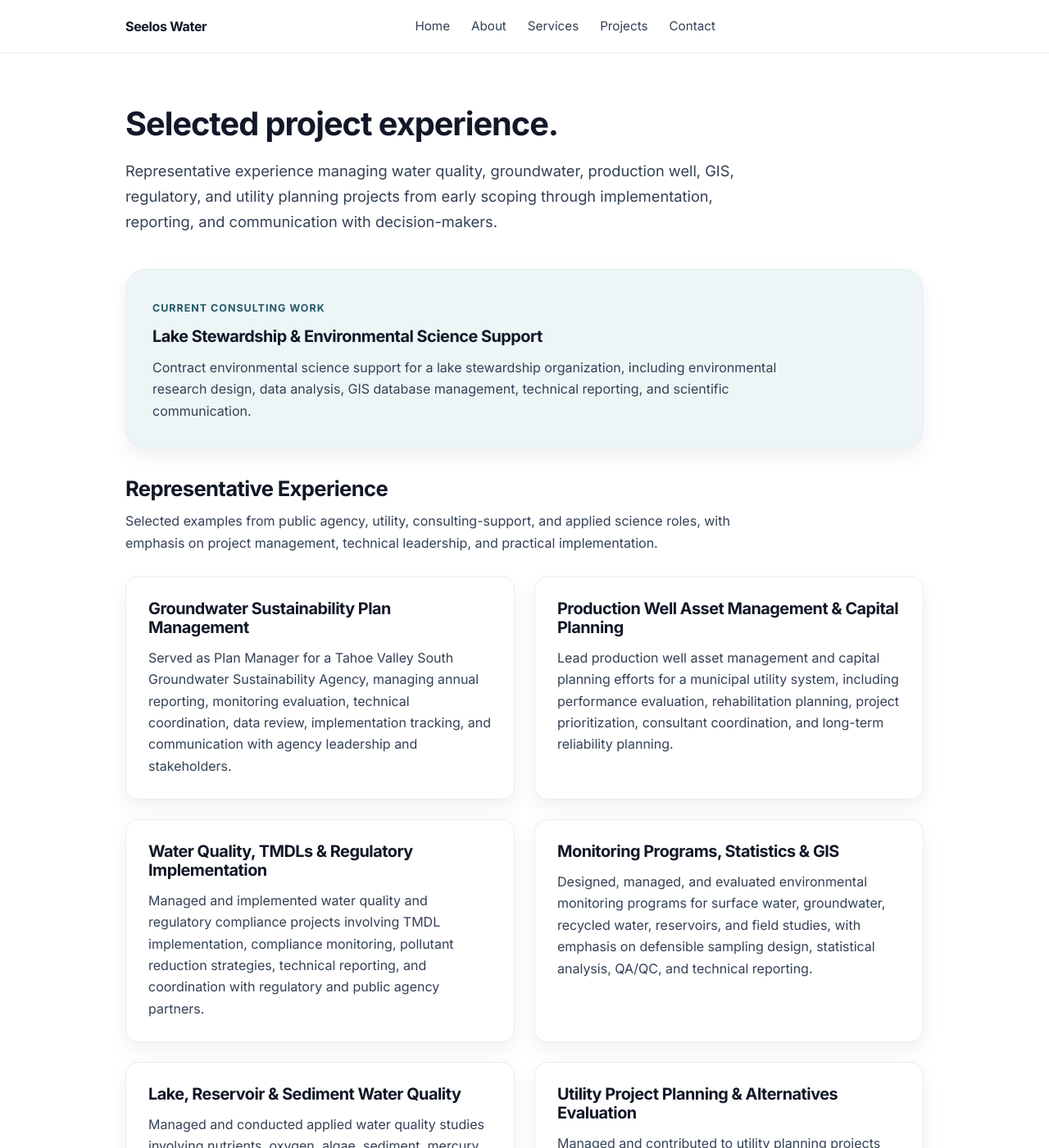
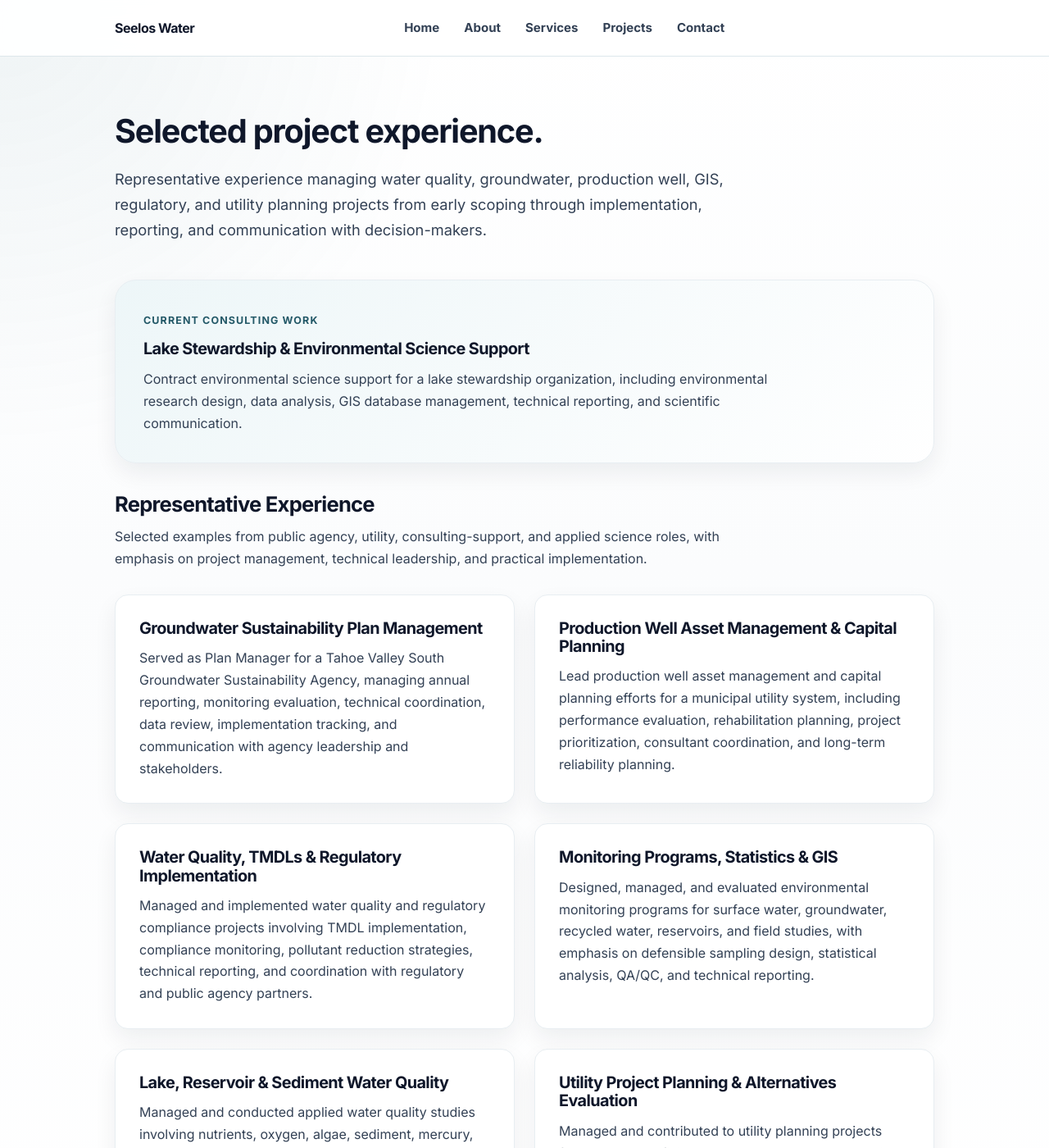
Before and after one commit to markseelos/seelos-water, a Jekyll site: the page built from projects.md, in a window 1280 px wide and 1400 px high. Shown: the whole window at 82% size. Built offline with Jekyll 4.4.1, drawn with Linux system fonts in a browser that asks for light colours.

Commit message:
Update style.css

```diff
--- a/assets/css/style.css
+++ b/assets/css/style.css
@@ -3,22 +3,25 @@
 ========================= */
 
 :root {
-  --background: #ffffff;
-  --soft-background: #f6f8f9;
-  --soft-blue: #eef5f7;
-  --heading: #111827;
+  --background: #fbfcfd;
+  --surface: #ffffff;
+  --soft-background: #f4f7f8;
+  --soft-blue: #edf6f8;
+  --heading: #0f172a;
   --text: #334155;
   --muted: #64748b;
   --accent: #2f6f7e;
   --accent-dark: #245968;
-  --border: #d9e2e7;
+  --accent-light: #d8eaee;
+  --border: #d8e3e8;
   --border-light: #e8eef2;
   --white: #ffffff;
-  --shadow: 0 18px 45px rgba(15, 23, 42, 0.08);
-  --shadow-soft: 0 10px 25px rgba(15, 23, 42, 0.06);
+  --shadow: 0 22px 55px rgba(15, 23, 42, 0.1);
+  --shadow-soft: 0 12px 28px rgba(15, 23, 42, 0.065);
+  --shadow-subtle: 0 6px 18px rgba(15, 23, 42, 0.045);
   --radius: 16px;
-  --radius-large: 24px;
-  --content-width: 1030px;
+  --radius-large: 26px;
+  --content-width: 1060px;
 }
 
 /* =========================
@@ -37,11 +40,13 @@ html {
 
 body {
   margin: 0;
-  background: var(--background);
+  background:
+    radial-gradient(circle at top left, rgba(47, 111, 126, 0.08), transparent 34rem),
+    linear-gradient(180deg, #ffffff 0%, var(--background) 42%, #ffffff 100%);
   color: var(--text);
   font-family: Inter, system-ui, -apple-system, BlinkMacSystemFont, "Segoe UI", sans-serif;
   font-size: 16px;
-  line-height: 1.65;
+  line-height: 1.68;
   -webkit-font-smoothing: antialiased;
   text-rendering: optimizeLegibility;
 }
@@ -55,6 +60,7 @@ img {
 a {
   color: var(--accent);
   text-decoration: none;
+  text-underline-offset: 3px;
 }
 
 a:hover {
@@ -71,23 +77,23 @@ h3,
 h4 {
   margin: 0;
   color: var(--heading);
-  line-height: 1.15;
-  letter-spacing: -0.025em;
+  line-height: 1.12;
+  letter-spacing: -0.03em;
 }
 
 h1 {
   font-size: clamp(2.05rem, 3.8vw, 3rem);
-  font-weight: 800;
+  font-weight: 820;
 }
 
 h2 {
   font-size: clamp(1.45rem, 2.4vw, 2rem);
-  font-weight: 760;
+  font-weight: 780;
 }
 
 h3 {
   font-size: clamp(1.1rem, 1.55vw, 1.32rem);
-  font-weight: 740;
+  font-weight: 760;
 }
 
 h4 {
@@ -112,7 +118,7 @@ li {
 .lead {
   color: var(--text);
   font-size: clamp(1.02rem, 1.45vw, 1.14rem);
-  line-height: 1.7;
+  line-height: 1.72;
 }
 
 /* =========================
@@ -120,15 +126,20 @@ li {
 ========================= */
 
 .site-header {
-  border-bottom: 1px solid var(--border-light);
-  background: rgba(255, 255, 255, 0.97);
+  position: sticky;
+  top: 0;
+  z-index: 50;
+  border-bottom: 1px solid rgba(216, 227, 232, 0.85);
+  background: rgba(255, 255, 255, 0.92);
+  backdrop-filter: blur(14px);
+  -webkit-backdrop-filter: blur(14px);
 }
 
 .header-inner {
   max-width: var(--content-width);
   margin: 0 auto;
-  padding: 0 28px;
-  min-height: 64px;
+  padding: 0 30px;
+  min-height: 68px;
   display: flex;
   align-items: center;
   justify-content: space-between;
@@ -136,26 +147,34 @@ li {
 
 .logo a {
   color: var(--heading);
-  font-weight: 760;
-  letter-spacing: -0.02em;
+  font-weight: 800;
+  letter-spacing: -0.03em;
   text-decoration: none;
+}
+
+.logo a:hover {
+  color: var(--accent-dark);
 }
 
 .nav {
   display: flex;
   align-items: center;
-  gap: 26px;
+  gap: 8px;
 }
 
 .nav a {
   color: #334155;
-  font-size: 0.95rem;
-  font-weight: 500;
+  font-size: 0.94rem;
+  font-weight: 620;
   text-decoration: none;
+  padding: 8px 11px;
+  border-radius: 999px;
+  transition: background 0.18s ease, color 0.18s ease;
 }
 
 .nav a:hover {
-  color: var(--accent);
+  color: var(--accent-dark);
+  background: var(--soft-blue);
 }
 
 /* Compatibility with alternate header class names */
@@ -180,7 +199,7 @@ header nav {
 main {
   max-width: var(--content-width);
   margin: 0 auto;
-  padding: 64px 28px 92px;
+  padding: 70px 30px 96px;
 }
 
 section {
@@ -195,8 +214,8 @@ section {
 .services-title-block,
 .projects-title-block,
 .about-title-block {
-  max-width: 820px;
-  margin-bottom: 42px;
+  max-width: 840px;
+  margin-bottom: 44px;
 }
 
 .page-title-block h1,
@@ -205,8 +224,8 @@ section {
 .about-title-block h1,
 .contact-card h1,
 .contact-content h1 {
-  font-size: clamp(1.9rem, 3.1vw, 2.55rem);
-  line-height: 1.12;
+  font-size: clamp(1.95rem, 3.1vw, 2.65rem);
+  line-height: 1.1;
   margin-bottom: 20px;
 }
 
@@ -223,69 +242,87 @@ section {
 
 .hero {
   display: grid;
-  grid-template-columns: minmax(0, 1.1fr) minmax(280px, 0.9fr);
-  gap: 56px;
+  grid-template-columns: minmax(0, 0.98fr) minmax(0, 1.02fr);
+  gap: 54px;
   align-items: center;
-  padding: 20px 0 66px;
+  min-height: calc(100vh - 230px);
+  padding: 8px 0 48px;
 }
 
+.hero-image {
+  width: 100%;
+  aspect-ratio: 4 / 3;
+  max-height: 470px;
+  object-fit: cover;
+  border-radius: var(--radius-large);
+  box-shadow: var(--shadow);
+  border: 1px solid rgba(255, 255, 255, 0.7);
+}
+
+.hero-text,
 .hero-content {
-  max-width: 680px;
+  max-width: 690px;
 }
 
 .hero h1 {
-  font-size: clamp(2.45rem, 5vw, 4.35rem);
-  margin-bottom: 24px;
+  position: relative;
+  font-size: clamp(2.7rem, 5.4vw, 4.55rem);
+  margin-bottom: 20px;
 }
 
-.hero .lead {
-  margin-bottom: 30px;
+.hero h1::after {
+  content: "";
+  display: block;
+  width: 68px;
+  height: 4px;
+  margin-top: 18px;
+  border-radius: 999px;
+  background: linear-gradient(90deg, var(--accent), rgba(47, 111, 126, 0.2));
 }
 
-.hero-actions {
-  display: flex;
-  flex-wrap: wrap;
-  gap: 14px;
-  margin-top: 28px;
+.tagline {
+  margin-bottom: 20px;
+  color: var(--accent-dark);
+  font-size: 0.92rem;
+  font-weight: 800;
+  letter-spacing: 0.105em;
+  text-transform: uppercase;
 }
 
-.button,
-.button-secondary {
-  display: inline-flex;
-  align-items: center;
-  justify-content: center;
-  padding: 12px 18px;
-  border-radius: 999px;
-  font-weight: 700;
-  font-size: 0.95rem;
-  transition: transform 0.2s ease, background 0.2s ease, color 0.2s ease, border-color 0.2s ease;
+.hero-lead {
+  margin-bottom: 18px;
+  color: var(--heading);
+  font-size: clamp(1.24rem, 2.1vw, 1.58rem);
+  line-height: 1.44;
+  letter-spacing: -0.018em;
 }
 
-.button {
-  background: var(--accent);
-  color: var(--white);
+.hero-text p:not(.tagline):not(.hero-lead),
+.hero-content p:not(.tagline):not(.hero-lead) {
+  max-width: 620px;
+  color: var(--text);
+  font-size: 1.04rem;
 }
 
-.button:hover {
-  background: var(--accent-dark);
-  color: var(--white);
-  transform: translateY(-1px);
+/* Optional if you kept a single homepage CTA */
+.hero-cta {
+  margin-top: 24px;
+  margin-bottom: 0;
 }
 
-.button-secondary {
-  border: 1px solid var(--border);
-  color: var(--heading);
-  background: var(--white);
+.hero-cta a {
+  color: var(--accent);
+  font-weight: 760;
 }
 
-.button-secondary:hover {
-  border-color: var(--accent);
-  color: var(--accent);
-  transform: translateY(-1px);
+.hero-cta a:hover {
+  color: var(--accent-dark);
+  text-decoration: underline;
 }
 
+/* Legacy homepage card support */
 .hero-card {
-  background: var(--soft-background);
+  background: rgba(255, 255, 255, 0.88);
   border: 1px solid var(--border-light);
   border-radius: var(--radius-large);
   box-shadow: var(--shadow);
@@ -301,6 +338,7 @@ section {
   padding-left: 1.1rem;
 }
 
+/* Legacy homepage grid support */
 .home-section {
   margin-top: 64px;
 }
@@ -316,7 +354,7 @@ section {
 }
 
 .feature-box {
-  background: var(--white);
+  background: var(--surface);
   border: 1px solid var(--border-light);
   border-radius: var(--radius);
   padding: 26px;
@@ -343,10 +381,10 @@ section {
 
 .about-section,
 .about-box {
-  background: var(--white);
+  background: var(--surface);
   border: 1px solid var(--border-light);
   border-radius: var(--radius);
-  padding: 28px;
+  padding: 30px;
   box-shadow: var(--shadow-soft);
 }
 
@@ -366,7 +404,7 @@ section {
 .about-profile {
   display: grid;
   grid-template-columns: minmax(0, 1fr) 260px;
-  gap: 36px;
+  gap: 38px;
   align-items: start;
 }
 
@@ -375,7 +413,7 @@ section {
   width: 220px;
   height: 220px;
   object-fit: cover;
-  border-radius: 18px;
+  border-radius: 22px;
   display: block;
   margin: 0 auto 24px;
   box-shadow: var(--shadow-soft);
@@ -398,7 +436,7 @@ img.profile-photo {
   width: 100%;
   max-width: 260px;
   height: auto;
-  border-radius: 18px;
+  border-radius: 22px;
   display: block;
   margin: 0 auto;
   box-shadow: var(--shadow-soft);
@@ -414,7 +452,7 @@ img.profile-photo {
 
 .services-intro {
   max-width: 760px;
-  margin-bottom: 28px;
+  margin-bottom: 30px;
 }
 
 .services-intro h2 {
@@ -426,15 +464,22 @@ img.profile-photo {
   display: grid;
   grid-template-columns: repeat(2, minmax(0, 1fr));
   gap: 24px;
-  margin-top: 28px;
+  margin-top: 30px;
 }
 
 .service-box {
-  background: var(--white);
+  background: var(--surface);
   border: 1px solid var(--border-light);
   border-radius: var(--radius);
-  padding: 28px;
+  padding: 30px;
   box-shadow: var(--shadow-soft);
+  transition: transform 0.18s ease, box-shadow 0.18s ease, border-color 0.18s ease;
+}
+
+.service-box:hover {
+  transform: translateY(-2px);
+  box-shadow: var(--shadow);
+  border-color: var(--accent-light);
 }
 
 .service-box h3 {
@@ -455,11 +500,13 @@ img.profile-photo {
   grid-template-columns: minmax(230px, 0.75fr) minmax(0, 1.25fr);
   gap: 34px;
   align-items: start;
-  margin-top: 42px;
-  padding: 34px;
-  background: var(--soft-blue);
+  margin-top: 44px;
+  padding: 36px;
+  background:
+    linear-gradient(135deg, rgba(237, 246, 248, 0.95), rgba(255, 255, 255, 0.9));
   border: 1px solid var(--border-light);
   border-radius: var(--radius-large);
+  box-shadow: var(--shadow-subtle);
 }
 
 .engagement-box h2 {
@@ -482,7 +529,7 @@ img.profile-photo {
   border: 1px solid var(--border-light);
   color: var(--accent-dark);
   font-size: 0.88rem;
-  font-weight: 650;
+  font-weight: 680;
 }
 
 /* =========================
@@ -494,14 +541,15 @@ img.profile-photo {
 }
 
 .projects-section {
-  margin-top: 34px;
+  margin-top: 36px;
 }
 
 .project-feature {
-  background: var(--soft-blue);
+  background:
+    linear-gradient(135deg, rgba(237, 246, 248, 0.98), rgba(255, 255, 255, 0.92));
   border: 1px solid var(--border-light);
   border-radius: var(--radius-large);
-  padding: 32px;
+  padding: 34px;
   box-shadow: var(--shadow-soft);
 }
 
@@ -510,8 +558,8 @@ img.profile-photo {
   margin-bottom: 12px;
   color: var(--accent-dark);
   font-size: 0.78rem;
-  font-weight: 800;
-  letter-spacing: 0.08em;
+  font-weight: 820;
+  letter-spacing: 0.09em;
   text-transform: uppercase;
 }
 
@@ -532,11 +580,18 @@ img.profile-photo {
 }
 
 .project-box {
-  background: var(--white);
+  background: var(--surface);
   border: 1px solid var(--border-light);
   border-radius: var(--radius);
-  padding: 27px;
+  padding: 29px;
   box-shadow: var(--shadow-soft);
+  transition: transform 0.18s ease, box-shadow 0.18s ease, border-color 0.18s ease;
+}
+
+.project-box:hover {
+  transform: translateY(-2px);
+  box-shadow: var(--shadow);
+  border-color: var(--accent-light);
 }
 
 .project-box h3 {
@@ -553,13 +608,18 @@ img.profile-photo {
 
 .contact-page {
   width: 100%;
-  max-width: 720px;
+  max-width: 740px;
   margin: 0 auto;
 }
 
 .contact-card,
 .contact-content {
   width: 100%;
+  background: rgba(255, 255, 255, 0.84);
+  border: 1px solid var(--border-light);
+  border-radius: var(--radius-large);
+  padding: 36px;
+  box-shadow: var(--shadow-soft);
 }
 
 .contact-card h1,
@@ -594,7 +654,7 @@ img.profile-photo {
   display: block !important;
   color: var(--heading);
   font-size: 0.92rem;
-  font-weight: 650;
+  font-weight: 680;
   line-height: 1.3;
 }
 
@@ -607,7 +667,7 @@ img.profile-photo {
   box-sizing: border-box !important;
   padding: 13px 14px;
   border: 1px solid var(--border);
-  border-radius: 12px;
+  border-radius: 13px;
   background-color: #ffffff;
   color: var(--text);
   font-family: inherit;
@@ -654,7 +714,7 @@ img.profile-photo {
   color: #ffffff;
   font-family: inherit;
   font-size: 0.95rem;
-  font-weight: 700;
+  font-weight: 760;
   cursor: pointer;
   transition: background 0.2s ease, transform 0.2s ease;
 }
@@ -680,13 +740,14 @@ footer {
   border-top: 1px solid var(--border-light);
   color: var(--muted);
   font-size: 0.9rem;
+  background: rgba(255, 255, 255, 0.7);
 }
 
 .footer-wrap,
 footer > div {
   max-width: var(--content-width);
   margin: 0 auto;
-  padding: 26px 28px;
+  padding: 28px 30px;
 }
 
 /* =========================
@@ -695,13 +756,19 @@ footer > div {
 
 @media (max-width: 900px) {
   main {
-    padding: 54px 24px 80px;
+    padding: 56px 24px 82px;
   }
 
   .hero {
     grid-template-columns: 1fr;
     gap: 34px;
+    min-height: auto;
     padding-top: 8px;
+    padding-bottom: 48px;
+  }
+
+  .hero-image {
+    max-height: 360px;
   }
 
   .feature-grid,
@@ -728,8 +795,8 @@ footer > div {
   }
 
   .about-headshot {
-  width: 200px;
-  height: 200px;
+    width: 200px;
+    height: 200px;
   }
 
   .about-photo,
@@ -761,11 +828,15 @@ footer > div {
 
   .nav {
     flex-wrap: wrap;
-    gap: 14px 20px;
+    gap: 8px;
+  }
+
+  .nav a {
+    padding: 6px 9px;
   }
 
   main {
-    padding: 44px 20px 70px;
+    padding: 44px 20px 72px;
   }
 
   h1 {
@@ -785,14 +856,29 @@ footer > div {
     font-size: 1rem;
   }
 
+  .hero h1 {
+    font-size: clamp(2.2rem, 12vw, 3rem);
+  }
+
+  .hero-lead {
+    font-size: 1.14rem;
+  }
+
+  .tagline {
+    font-size: 0.82rem;
+    letter-spacing: 0.08em;
+  }
+
   .service-box,
   .project-box,
   .project-feature,
   .about-section,
   .about-box,
   .hero-card,
-  .engagement-box {
-    padding: 23px;
+  .engagement-box,
+  .contact-card,
+  .contact-content {
+    padding: 24px;
   }
 
   .about-photo,
@@ -812,9 +898,9 @@ footer > div {
   }
 
   .about-headshot {
-  width: 180px;
-  height: 180px;
-}
+    width: 180px;
+    height: 180px;
+  }
 
   .contact-form button {
     width: 100%;
@@ -843,7 +929,9 @@ footer > div {
   .about-section,
   .about-box,
   .hero-card,
-  .engagement-box {
+  .engagement-box,
+  .contact-card,
+  .contact-content {
     padding: 20px;
   }
 
@@ -870,7 +958,7 @@ img.about-headshot {
   height: 220px !important;
   max-width: 220px !important;
   object-fit: cover !important;
-  border-radius: 18px;
+  border-radius: 22px;
   display: block;
   margin: 0 auto 24px;
   box-shadow: var(--shadow-soft);
```
